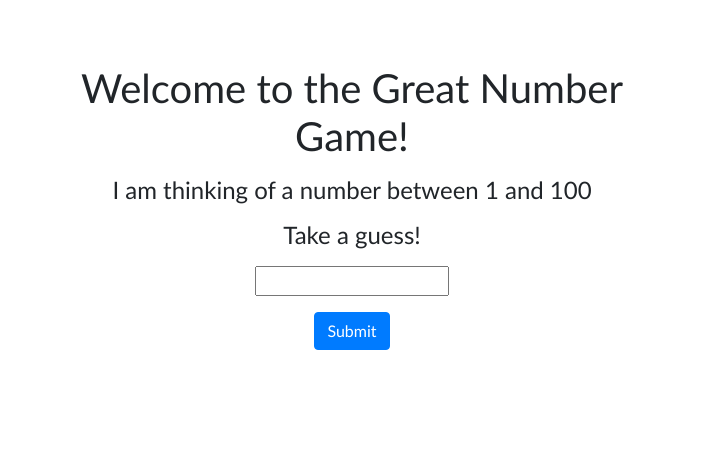
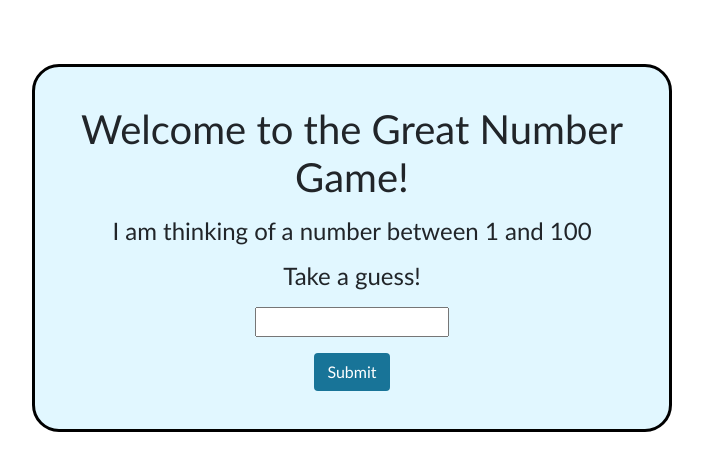
Before and after one commit to Farhoud-Rand/Python-Stack, a Flask app: page / in a window 1280 px wide. Shown: the top 471 px of the page, without its empty margins (288-991 px from the left). Run offline with Flask 3, Linux system fonts and the light colour scheme; some libraries are stand-ins or nearby versions.

Commit message:
flask assignment second version

```diff
--- a/flaskPy3Eev/Great Number Game/server.py
+++ b/flaskPy3Eev/Great Number Game/server.py
@@ -10,6 +10,8 @@ def index():
     # Check if 'number' key exists in session
     if 'number' not in session :
         session['number'] = random.randint(1, 100) 	# random number between 1-100
+    if 'tries' not in session :
+        session['tries'] = 0
     print(session)
     print("*"*80)
     sys.stdout.flush() # To ensure that the print statements are immediately visible in the terminal while the Flask server is running, you can explicitly flush the output buffer after each print statement using sys.stdout.flush().
@@ -18,13 +20,18 @@ def index():
 # Increment the number of visits by spcific number
 @app.route('/guess_from_user', methods=['POST'])
 def check_number():
+    session['tries'] += 1
     user_number = int(request.form['user_number']) # Convert the number to integer first
-    if (user_number == session['number']):
+    if (user_number == session['number']):                             # Case 1: Success
         return render_template("success.html")
-    elif (user_number > session['number']):
-        session['result'] = 'high'
-    else:
-        session['result'] = 'low'
+    elif (session['number']- 10 <= user_number < session['number'] ):  # Case 2: too close but lower than number by 10 or less
+        session['result'] = 'Low'
+    elif (session['number']  < user_number <= session['number'] + 10): # Case 3: too close but higher than number by 10 or less
+        session['result'] = 'High'
+    elif (user_number > session['number']):                            # Case 4: too far from number from above
+        session['result'] = 'Too high !'
+    else:                                                              # Case 5: too far from number from below
+        session['result'] = 'Too low !'
     return render_template("fail.html")
 
 
--- a/flaskPy3Eev/Great Number Game/static/css/style.css
+++ b/flaskPy3Eev/Great Number Game/static/css/style.css
@@ -1,10 +1,21 @@
-.custom-body {
+.custom-body-1, .custom-body-2, .custom-body-3 {
+    background-color: #e1f7ff;
+    border: 3px solid black;
+    border-radius: 27px;
+    padding: 3%;
+    width: 50%;
     text-align: center;
     margin: 5% auto;
-    width: 50%;
     font-family:'Gill Sans', 'Gill Sans MT', Calibri, 'Trebuchet MS', sans-serif;
 }
 
+.custom-body-2 {
+    background-color: #ffedea;
+}
+
+.custom-body-3 {
+    background-color: #f3fdeb;
+}
 .header4, .mb-3 {
     margin: 1rem;
 }
@@ -18,5 +29,11 @@
     align-items: center;
     border: 3px solid black;
     margin: 0 auto;
-    padding: 10%;
+    padding: 8%;
+    border-radius: 20px;
 }
+
+.btn {
+    background-color: #187498;
+    color: white;
+}
--- a/flaskPy3Eev/Great Number Game/templates/index.html
+++ b/flaskPy3Eev/Great Number Game/templates/index.html
@@ -9,20 +9,20 @@
     <title>Counter</title>
 </head>
 
-<body class="custom-body">
-
+<body>
+    <div class="custom-body-1">
         <h1>Welcome to the Great Number Game!</h1>
         <h4 class="header4">I am thinking of a number between 1 and 100</h4>
         <h4 class="header4">Take a guess!</h4>
 
-
         <!-- Add onsubmit attribute to check the validation of the number submited -->
         <form action="/guess_from_user" method="post" onsubmit="return validateForm()">
             <div class="mb-3">
-            <input type="text" id="number" name="user_number">
+                <input type="text" id="number" name="user_number" required>
             </div>
-        <button type="submit" class="btn btn-primary">Submit</button>
+            <button type="submit" class="btn">Submit</button>
         </form>
+    </div>
 
     <!-- Connect index.html file with external javaScript file -->
     <script src="{{ url_for('static', filename = 'js/my_script.js') }}"></script>
--- a/flaskPy3Eev/Great Number Game/templates/success.html
+++ b/flaskPy3Eev/Great Number Game/templates/success.html
@@ -9,8 +9,8 @@
     <title>Counter</title>
 </head>
 
-<body class="custom-body">
-
+<body>
+    <div class="custom-body-3">
         <h1>Welcome to the Great Number Game!</h1>
         <h4 class="header4">I am thinking of a number between 1 and 100</h4>
         <h4 class="header4">Take a guess!</h4>
@@ -19,6 +19,8 @@
             <a href="/destroy_session"><button type="button" class="btn btn-light btn-lg mb-3">Play
                     again!</button></a>
         </div>
+        <h4 class="header4">Number of tries: {{session['tries']}}</h4>
+    </div>
 </body>
 
 </html>
```
Also changed, not shown: flaskPy3Eev/Great Number Game/templates/fail.html (+5 -6 lines). Lines whose indentation alone changed are shown as unchanged.
